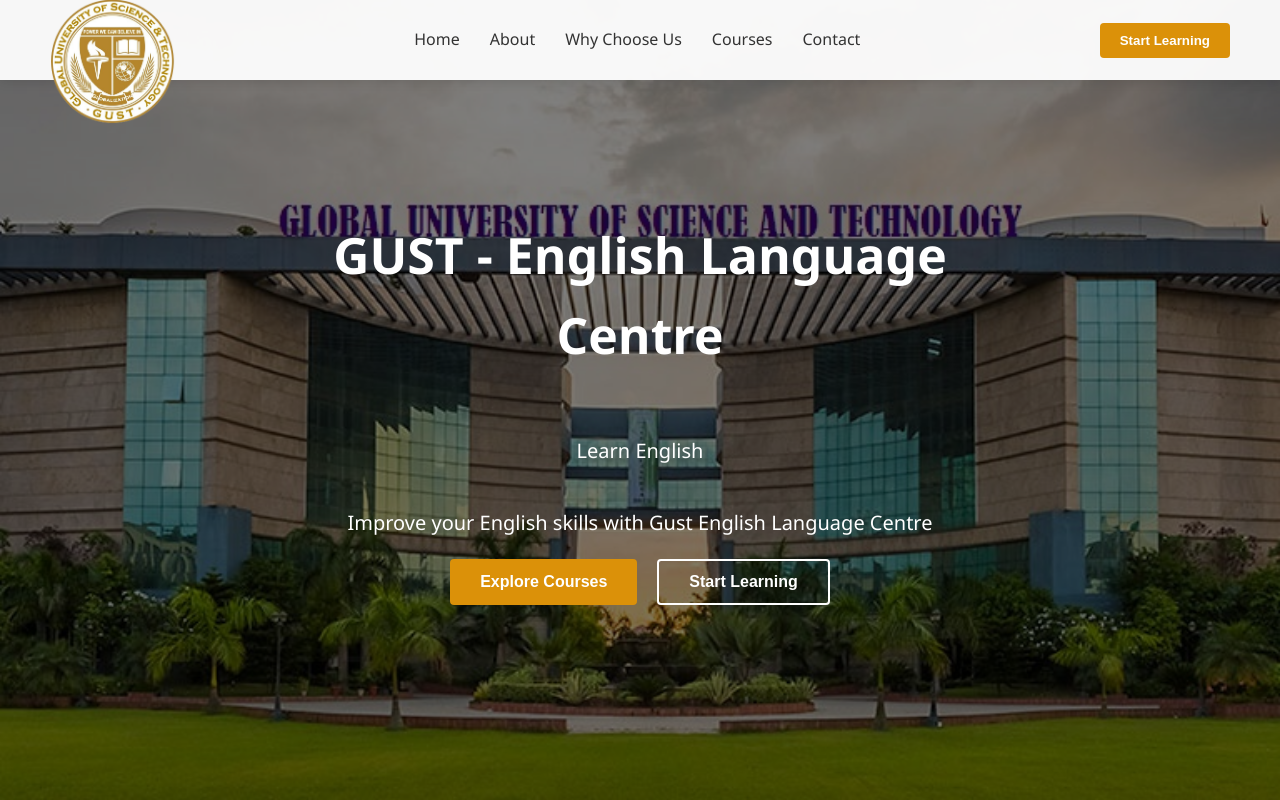
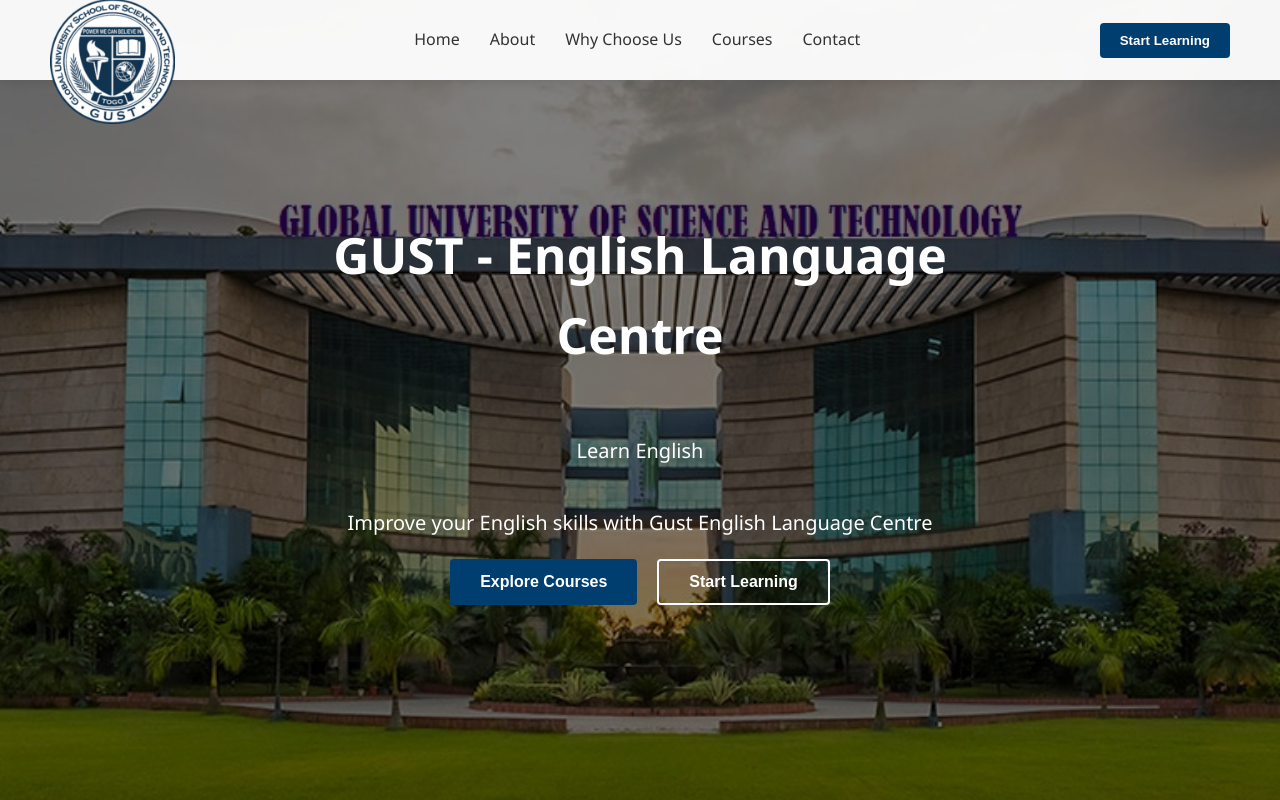
Before and after one commit to Vermillion28/Gust-english-center, a plain HTML site: page index.html in a window 1280 px wide. Shown: the top 800 px of the page. Drawn offline with nearby package versions, Linux system fonts and the light colour scheme.

Commit message:
change logo

```diff
--- a/index.html
+++ b/index.html
@@ -11,14 +11,14 @@
     <link href="https://unpkg.com/aos@2.3.1/dist/aos.css" rel="stylesheet">
 
     <!-- Favicon classique -->
-    <link rel="icon" type="image/x-icon" href="/Images/logo.png">
+    <link rel="icon" type="image/x-icon" href="/Images/cropped-Logo-GUST-TOGO-150x150.png">
 
     <!-- Pour les navigateurs modernes -->
-    <link rel="icon" type="image/png" sizes="32x32" href="/Images/logo.png">
-    <link rel="icon" type="image/png" sizes="16x16" href="/Images/logo.png">
+    <link rel="icon" type="image/png" sizes="32x32" href="/Images/cropped-Logo-GUST-TOGO-150x150.png">
+    <link rel="icon" type="image/png" sizes="16x16" href="/Images/cropped-Logo-GUST-TOGO-150x150.png">
 
     <!-- Pour Apple devices -->
-    <link rel="apple-touch-icon" sizes="180x180" href="/Images/logo.png">
+    <link rel="apple-touch-icon" sizes="180x180" href="/Images/cropped-Logo-GUST-TOGO-150x150.png">
     <link rel="stylesheet" href="style.css">
     <title>Gust English Language Centre</title>
 </head>
@@ -27,7 +27,7 @@
     <header>
         <nav class="navbar">
             <div class="logo">
-                <img src="/Images/logo.png" alt="GUST English Language Centre Logo" class="logoImage">
+                <img src="/Images/cropped-Logo-GUST-TOGO-150x150.png" alt="GUST English Language Centre Logo" class="logoImage">
             </div>
             <div class="navLinks" id="navLinks">
                 <ul>
--- a/style.css
+++ b/style.css
@@ -1,8 +1,8 @@
 /* Variables CSS pour une meilleure maintenabilité */
 :root {
-    --primary-color: #db9109;
+    --primary-color: rgb(0, 62, 112);
     --secondary-color: #006aff;
-    --dark-color: #2c3e50;
+    --dark-color: #273440;
     --light-color: #f5fbff;
     --text-color: #333;
     --text-light: #8c8c8c;
@@ -208,7 +208,7 @@
 }
 
 .heroButtons button:last-child:hover {
-    background-color: #db9109;
+    background-color: var(--primary-color);
     color: var(--white);
     transform: translateY(-3px);
 }
```
